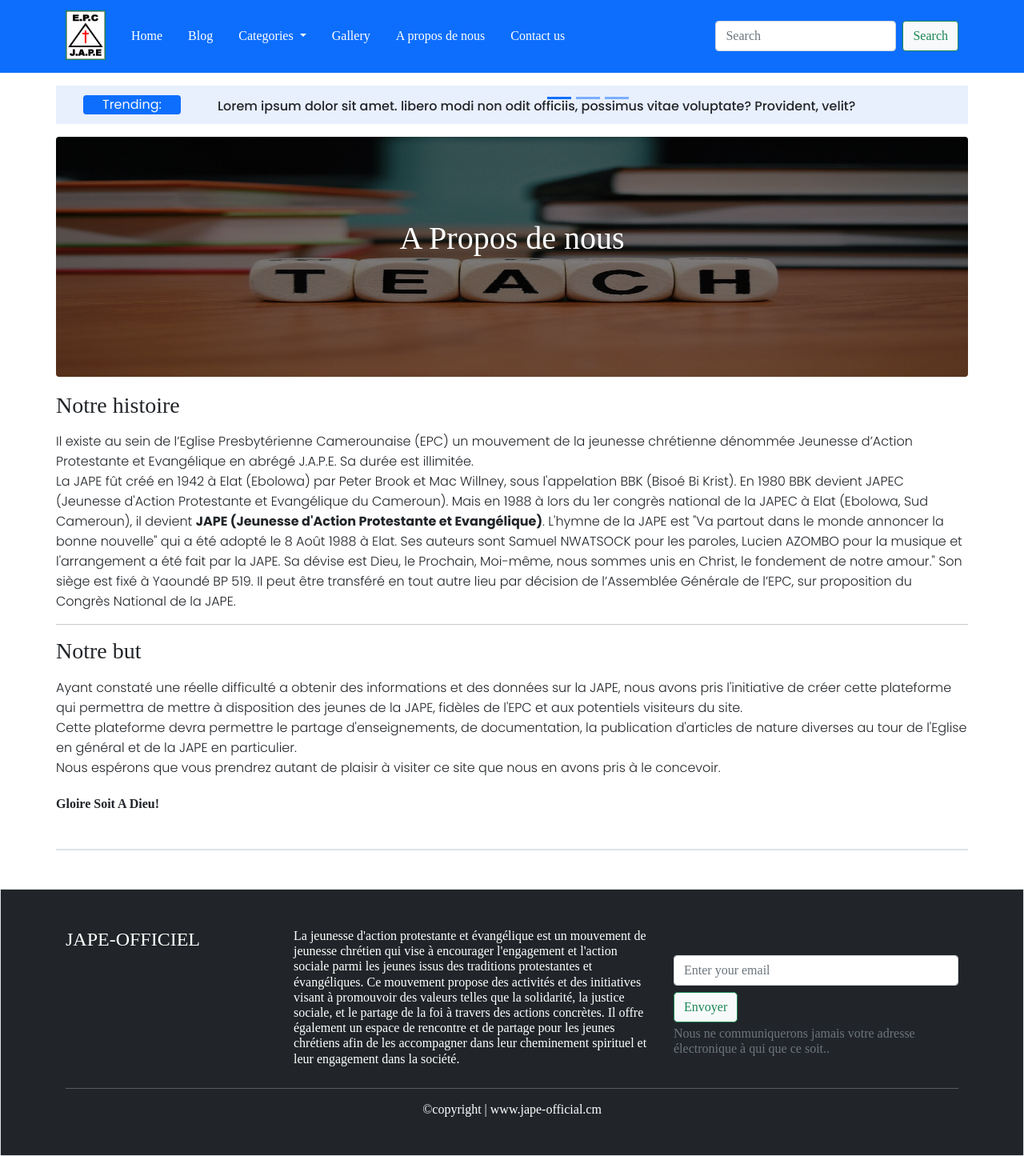
After one commit to borishristi/jape-officiel, a Django app: page /about/ in a window 1280 px wide. The commit adds this page. Shown: the whole page at 80% size. Run offline with Django 5.2, Linux system fonts and the light colour scheme; some libraries are stand-ins or nearby versions.

Commit message:
I implement the about_view.html

```diff
--- a/src/blog/static/css/template.css
+++ b/src/blog/static/css/template.css
@@ -2,7 +2,7 @@
 @import "fonts.css";
 
 body {
-    background-color: mintcream;
+    background-color: #ffffff;
 }
 
 .text-menu-color {
--- /dev/null
+++ b/src/blog/templates/blog/about_view.html
@@ -0,0 +1,52 @@
+{% extends 'base.html' %}
+{% load static %}
+
+{% block title %}
+<title>A propos de nous</title>
+{% endblock %}
+
+{% block content %}
+
+<div class="container p-0 mt-3">
+    <div class="m-0 position-relative">
+        <img style="max-height: 300px; background-size: cover; filter: brightness(50%)" class="w-100 rounded"
+             src="{% static 'img/img_9.jpg' %}" alt="">
+        <div class="col-12 text-center position-absolute bottom-50">
+            <span class="h1" style="text-align: center; color: white">A Propos de nous</span>
+        </div>
+    </div>
+    <div class="mt-3">
+        <span class="h3">Notre histoire</span>
+        <p class="mt-3 poppins-light" style="line-height: normal">
+            Il existe au sein de l’Eglise Presbytérienne Camerounaise (EPC) un mouvement de la jeunesse chrétienne
+            dénommée Jeunesse d’Action Protestante et Evangélique en abrégé J.A.P.E. Sa durée est illimitée. <br>
+            La JAPE fût créé en 1942 à Elat (Ebolowa) par Peter Brook et Mac Willney, sous l'appelation
+            BBK (Bisoé Bi Krist). En 1980 BBK devient JAPEC (Jeunesse d'Action Protestante et
+            Evangélique du Cameroun). Mais en 1988 à lors du 1er congrès national de la JAPEC à
+            Elat (Ebolowa, Sud Cameroun), il devient
+            <span style="font-weight: bold">JAPE (Jeunesse d'Action Protestante et Evangélique)</span>.
+            L'hymne de la JAPE est "Va partout dans le monde annoncer la bonne nouvelle" qui a été adopté
+            le 8 Août 1988 à Elat. Ses auteurs sont Samuel NWATSOCK pour les paroles, Lucien AZOMBO pour la musique et
+            l'arrangement a été fait par la JAPE.
+            Sa dévise est Dieu, le Prochain, Moi-même, nous sommes unis en Christ, le fondement de notre amour."
+            Son siège est fixé à Yaoundé BP 519. Il peut être transféré en tout autre lieu par décision de l’Assemblée
+            Générale de l’EPC, sur proposition du Congrès National de la JAPE.
+        </p>
+    </div>
+    <hr>
+    <div class="mt-3">
+        <span class="h3">Notre but</span>
+        <p class="mt-3 poppins-light" style="line-height: normal">
+            Ayant constaté une réelle difficulté a obtenir des informations et des données sur la JAPE, nous avons
+            pris l'initiative de créer cette plateforme qui permettra de mettre à disposition des jeunes de la JAPE,
+            fidèles de l'EPC et aux potentiels visiteurs du site. <br>
+            Cette plateforme devra permettre le partage d'enseignements, de documentation, la publication d'articles de
+            nature diverses au tour de l'Eglise en général et de la JAPE en particulier. <br>
+            Nous espérons que vous prendrez autant de plaisir à visiter ce site que nous en avons pris à le concevoir.
+            <br><br>
+        </p>
+        <span style="font-weight: bold; text-align: center">Gloire Soit A Dieu!</span>
+    </div>
+</div>
+
+{% endblock %}
--- a/src/blog/urls.py
+++ b/src/blog/urls.py
@@ -3,12 +3,13 @@ from django.contrib import admin
 from django.urls import path, include
 
 from jape_officiel import settings
-from .views import base_view, image_view, home_view, post_view, posts_view, category_post_view
+from .views import base_view, image_view, home_view, post_view, posts_view, category_post_view, about_view
 
 urlpatterns = [
     path('', home_view, name="home_view"),
     path('base/', base_view, name="base_view"),
     path('posts/', posts_view, name="posts_view"),
+    path('about/', about_view, name="about_view"),
     path('category/<str:category>/', category_post_view, name="category"),
     path('post/<str:slug>/', post_view, name="post_view"),
     path('1/', image_view, name="image_view"),
--- a/src/blog/views.py
+++ b/src/blog/views.py
@@ -60,3 +60,8 @@ def category_post_view(request, category):
     context = {"posts": posts, "category_post": category_post, "categories": categories, "all_posts": all_posts}
 
     return render(request, "blog/category_post_view.html", context)
+
+
+def about_view(request):
+
+    return render(request, "blog/about_view.html")
--- a/src/templates/base.html
+++ b/src/templates/base.html
@@ -59,7 +59,7 @@
                     <a class="nav-link text-white title-link-nav" href="#">Gallery</a>
                 </li>
                 <li class="nav-item m-2">
-                    <a class="nav-link text-white title-link-nav" href="#">About us</a>
+                    <a class="nav-link text-white title-link-nav" href="{% url 'about_view' %}">A propos de nous</a>
                 </li>
                 <li class="nav-item m-2">
                     <a class="nav-link text-white title-link-nav" href="#">Contact us</a>
```
Also changed, not shown: src/blog/templates/blog/post_view.html (+10 -3 lines), src/db.sqlite3.
